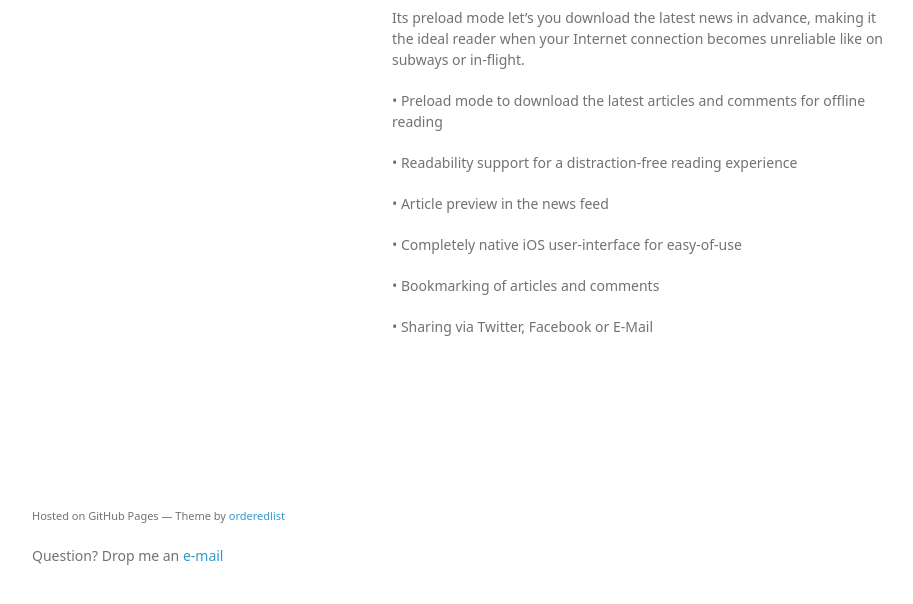
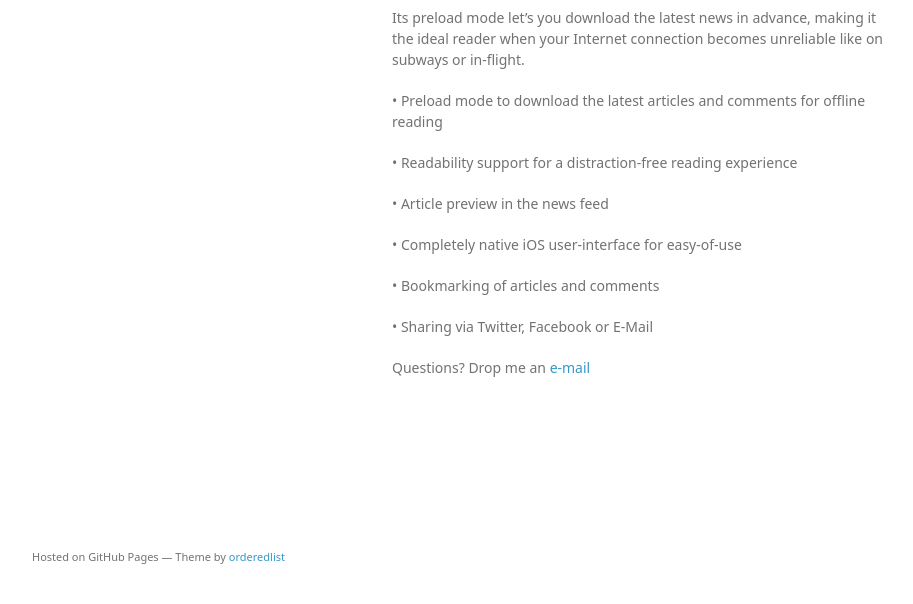
Before and after one commit to Hacker-News-Redux/Hacker-News-Redux.github.io, a plain HTML site: page index.html in a window 1280 px wide. Shown: the part 164-768 px from the top of the page, without its empty margins (178-1091 px from the left). Drawn offline with Linux system fonts and the light colour scheme; a web font is replaced by a local one.

Commit message:
Update index.html

```diff
--- a/index.html
+++ b/index.html
@@ -41,10 +41,11 @@
 <p>•   Bookmarking of articles and comments</p>
 
 <p>•   Sharing via Twitter, Facebook or E-Mail</p>
+
+<p>Questions? Drop me an <a href="ptrdjkc+hnredux@gmail.com">e-mail</a></a></p>
       </section>
       <footer>
         <p><small>Hosted on GitHub Pages &mdash; Theme by <a href="https://github.com/orderedlist">orderedlist</a></small></p>
-        <p>Question? Drop me an <a href="ptrdjkc+hnredux@gmail.com">e-mail</a></a></p>
       </footer>
     </div>
     <script src="javascripts/scale.fix.js"></script>
```
